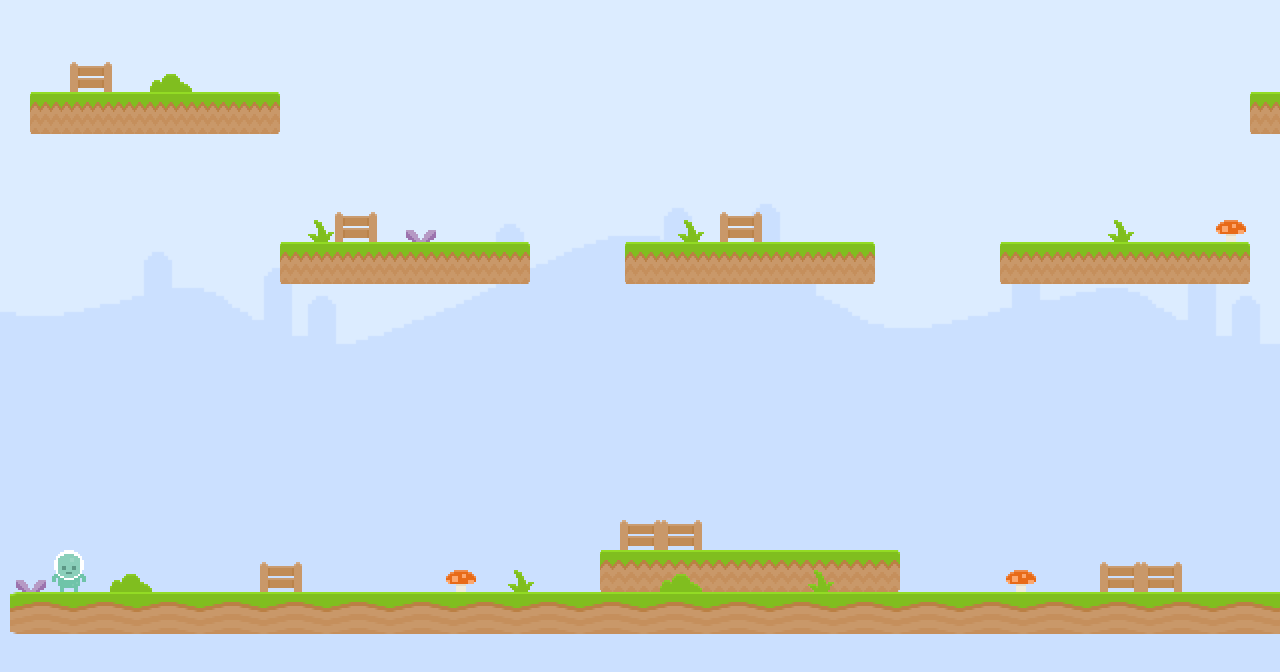
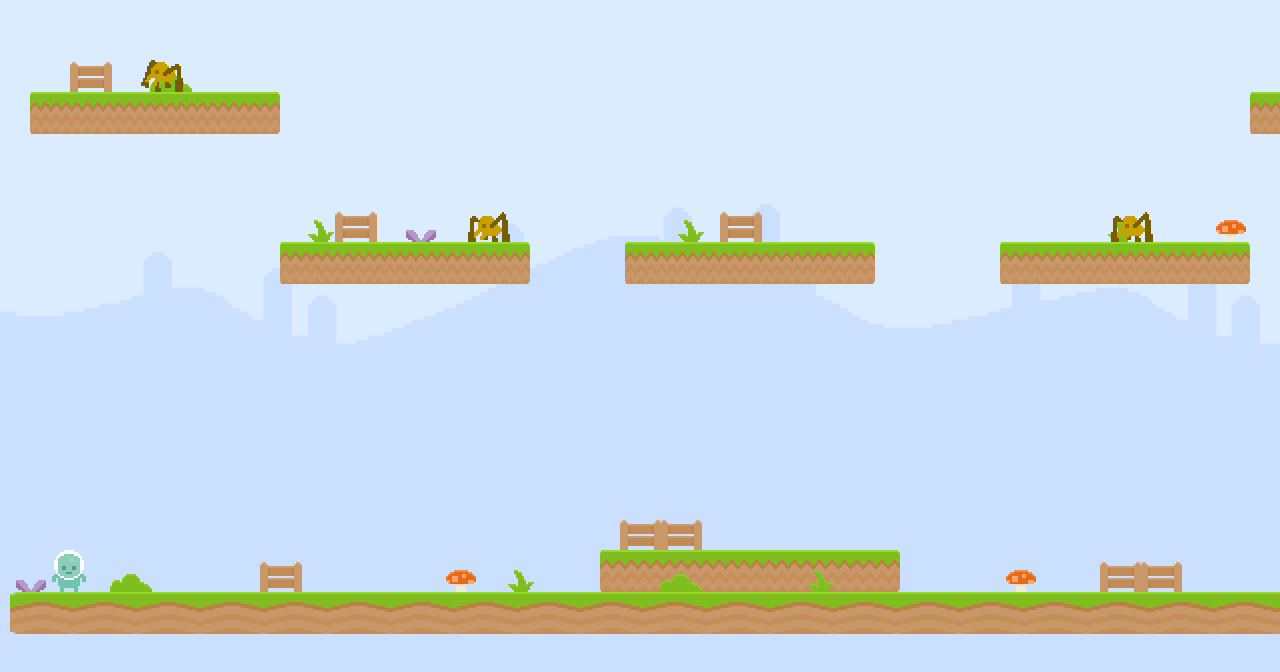
Before and after one commit to kimhantak/Moving-Sprites, a plain HTML site: page index.html in a window 1280 px wide. Shown: the part 108-780 px from the top of the page. Drawn offline with Linux system fonts and the light colour scheme.

Commit message:
change hero move sprite and monster

```diff
--- a/index.html
+++ b/index.html
@@ -5,6 +5,6 @@
     </head>
     <body>
         <canvas></canvas>
-        <script type="module" src="script.js" defer></script>
+        <script type="module" src="script.js"></script>
     </body>
 </html>
--- a/script.js
+++ b/script.js
@@ -13,9 +13,11 @@ var sprites;
 var grass;
 var decoration;
 var spider;
+var monsters = [];
 var hero;
 var multikey = {};
 var pos = 2;
+var mPos = 2;
 
 function Hero(scene, x, y, width, height, speed, jumpHeight, gravity, gravitySpeed, direction) {
     this.scene = scene;
@@ -44,7 +46,7 @@ Hero.prototype.move = function(direction) {
     this.x += this.speed*this.direction;
 
     if (this.isDown == true && this.gravity == 0) {
-        if (pos % 6 == 0) {
+        if (pos % 18 == 0) {
             this.scene = this.scene++ % 2 + 1;
             pos = 0;
         }
@@ -111,6 +113,38 @@ Hero.prototype.mapCollision = function() {
     }
 }
 
+function Monster(scene, x, y, width, height, speed, direction) {
+    this.scene = scene;
+    this.x = x;
+    this.minX = this.x-5;
+    this.maxX = this.x+245;
+    this.y = y;
+    this.width = width;
+    this.height = height;
+    this.speed = speed;
+    this.direction = direction;
+}
+
+Monster.prototype.autoMove = function() {
+    this.x += this.speed*this.direction;
+
+     if (mPos % 18 == 0) {
+        this.scene = this.scene++ % 2 + 1;
+        mPos = 0;
+    }
+    mPos += 2;
+}
+
+Monster.prototype.mapCollision = function() {
+    if (this.x + this.width > this.maxX) {
+        this.x = this.maxX - this.width;
+        this.direction = -this.direction;
+    } else if (this.x < this.minX) {
+        this.x = this.minX;
+        this.direction = -this.direction;
+    }
+}
+
 background = new Image();
 background.src = 'assets/background.png';
 
@@ -132,6 +166,10 @@ init = Level['hero'];
 decor = Level['decor'];
 
 hero = new Hero(0, init.x, init.y, 36, 42, 6, -25, 0, 1, 1);
+monsters.push(new Monster(0, 35, 168, 42, 32, 1, 1));
+monsters.push(new Monster(0, 285, 318, 42, 32, 2, 1));
+monsters.push(new Monster(0, 1255, 168, 42, 32, 2, 1));
+monsters.push(new Monster(0, 1005, 318, 42, 32, 1, 1));
 
 function keyAction() {
     if (multikey['w']) {
@@ -143,6 +181,23 @@ function keyAction() {
     }
     if (multikey['d']) {
         hero.move(1);
+    }
+}
+
+function drawMonster() {
+    for (let i = 0; i < monsters.length; i++) {
+        ctx.drawImage(spider,
+            monsters[i].scene*monsters[i].width,
+            0,
+            monsters[i].width,
+            monsters[i].height,
+            monsters[i].x,
+            monsters[i].y,
+            monsters[i].width,
+            monsters[i].height,
+        );
+        monsters[i].autoMove();
+        monsters[i].mapCollision();
     }
 }
 
@@ -181,6 +236,7 @@ function draw() {
 
     drawGrass();
     drawDecor();
+    drawMonster();
 
     if (hero.direction == -1) {
         ctx.scale(-1, 1);
```
